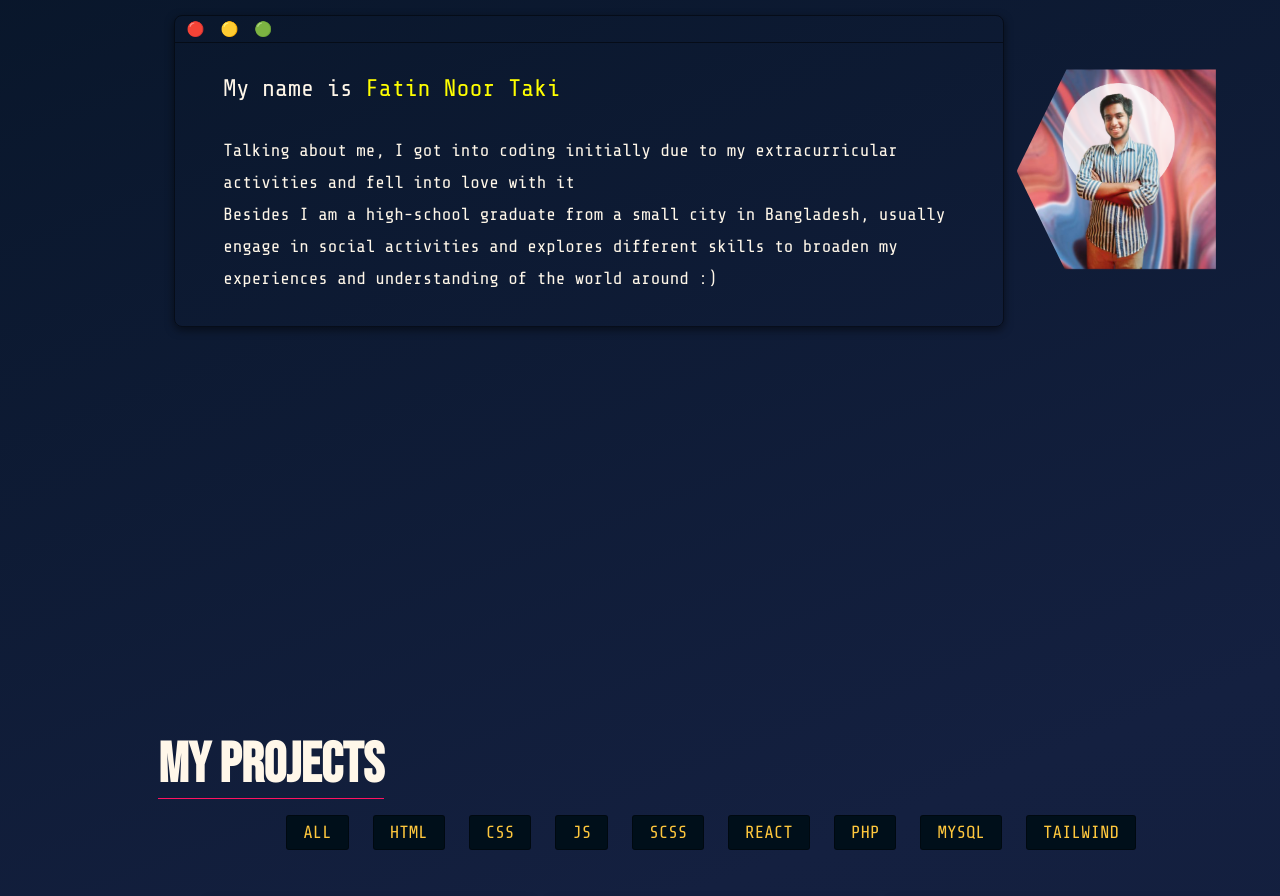
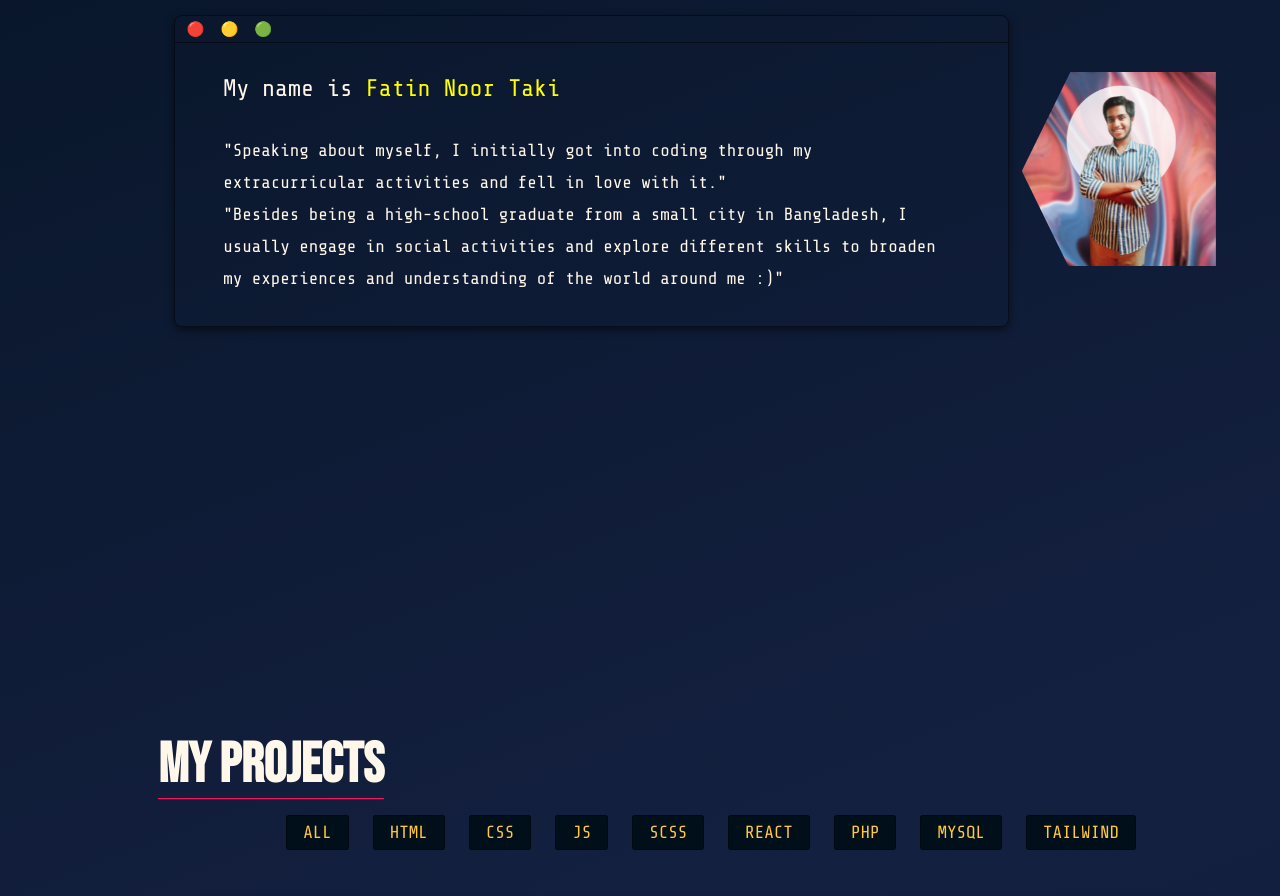
Before and after one commit to webtechdude/fatinnoortaki-portfolio, a React (Create React App) app: page / in a window 1280 px wide. Shown: the part 960-1856 px from the top of the page. Built offline with nearby package versions, Linux system fonts and the light colour scheme; grey boxes are pictures that could not be loaded.

Commit message:
last one

```diff
--- a/src/components/About.jsx
+++ b/src/components/About.jsx
@@ -46,14 +46,9 @@ const About = () => {
                     <div className={classes.about__me_text} style={colorMenu}>
                         <p className={classes.about__me_name}>My name is <span style={{ color: "rgb(255, 255, 0)" }}>Fatin Noor Taki</span></p>
                         <div className={classes.about__me_desc}>
-                            Talking about me, I got into coding initially due to my extracurricular activities and fell into love with it
+"Speaking about myself, I initially got into coding through my extracurricular activities and fell in love with it."
                             <br />
-                            Besides I am a high-school graduate from a
-small city in Bangladesh, usually
-engage in social activities and
-explores different skills to broaden my
-experiences and understanding of the
-world around :)
+"Besides being a high-school graduate from a small city in Bangladesh, I usually engage in social activities and explore different skills to broaden my experiences and understanding of the world around me :)"
                         </div>
                     </div>
                 </div >
```
